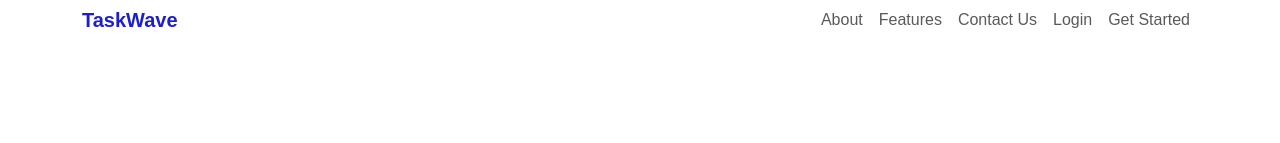
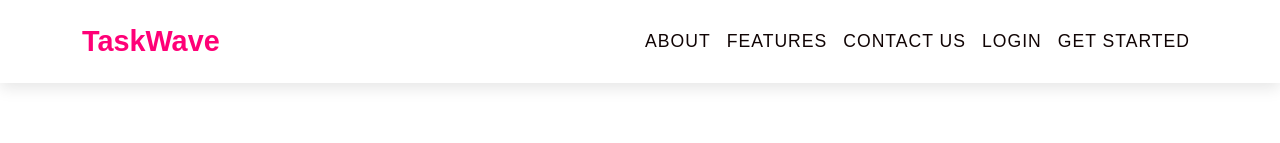
Before and after one commit to wambuiiiii/TaskWave, a website built with webpack: page index.html in a window 1280 px wide. Shown: the top 143 px of the page. Built offline with nearby package versions, Linux system fonts and the light colour scheme; files whose address does not match are found by name.

Commit message:
Updated navbar with animations & fixed content positioning

```diff
--- a/css/styles.css
+++ b/css/styles.css
@@ -1,12 +1,107 @@
 body {
-    font-family: Arial, sans-serif;
+    font-family: 'Poppins', sans-serif;
   background-color: #ffffff;
+  margin: 0;
+      padding: 0;
 }
+/* Glassmorphic Navbar */
 .navbar {
-    background: #ffffff;
-    padding: 0px;
-}
-.nav-link:hover {color: blue;}
+    background: rgba(255, 255, 255, 0.2); /* Transparent with a slight white tint */
+    backdrop-filter: blur(10px); /* Frosted glass effect */
+    -webkit-backdrop-filter: blur(10px);
+    transition: all 0.4s ease-in-out;
+    padding: 15px 20px;
+    position: fixed;
+    width: 100%;
+    top: 0;
+    left: 0;
+    z-index: 1000;
+    box-shadow: 0px 5px 15px rgba(0, 0, 0, 0.1);
+  }
+  .content {
+    padding-top: 80px; /* Adjust to prevent navbar overlap */
+  }
+
+  /* Navbar on Scroll */
+  .navbar.scrolled {
+    background: rgba(0, 0, 0, 0.6); /* Slight dark tint on scroll */
+    backdrop-filter: blur(15px);
+    -webkit-backdrop-filter: blur(15px);
+    box-shadow: 0px 5px 15px rgba(0, 0, 0, 0.2);
+  }
+
+  /* Navbar Brand */
+  .navbar-brand {
+    font-size: 1.8rem;
+    font-weight: bold;
+    color: #ff0077 !important; /* Neon pink for a modern touch */
+    transition: transform 0.3s ease-in-out, text-shadow 0.3s ease-in-out;
+  }
+  .navbar-brand:hover {
+    transform: scale(1.1);
+    text-shadow: 0 0 10px #ff0077;
+  }
+
+  /* Navbar Links */
+  .navbar-nav .nav-link {
+    font-size: 1.1rem;
+    color: #100404;
+    transition: all 0.3s ease-in-out;
+    position: relative;
+    font-weight: 500;
+    text-transform: uppercase;
+    letter-spacing: 1px;
+  }
+
+  /* Smooth Hover Effect */
+  .navbar-nav .nav-link:hover {
+    color: #ff0077;
+    transform: scale(1.1);
+  }
+
+  /* Underline Animation */
+  .navbar-nav .nav-link::after {
+    content: "";
+    display: block;
+    width: 0;
+    height: 2px;
+    background: #ff0077;
+    transition: width 0.3s ease-in-out;
+    position: absolute;
+    left: 50%;
+    bottom: -5px;
+    transform: translateX(-50%);
+  }
+  .navbar-nav .nav-link:hover::after {
+    width: 100%;
+  }
+
+  /* Navbar Toggle Button */
+  .navbar-toggler {
+    border: none;
+    outline: none;
+    transition: transform 0.3s ease-in-out;
+  }
+  .navbar-toggler:hover {
+    transform: rotate(180deg);
+  }
+
+  /* Navbar Icon Animation */
+  .navbar-toggler-icon {
+    width: 30px;
+    height: 30px;
+    background: linear-gradient(45deg, #ff0077, #ffcc00);
+    border-radius: 50%;
+    transition: all 0.3s ease-in-out;
+  }
+  .navbar-toggler:hover .navbar-toggler-icon {
+    box-shadow: 0 0 10px #ff0077, 0 0 20px #ffcc00;
+  }
+
+  /* Smooth Transition */
+  * {
+    transition: all 0.3s ease-in-out;
+  }
 .hero-section {
     background: url('landing.png') no-repeat center center/cover;
     height: 90vh;
--- a/index.html
+++ b/index.html
@@ -16,23 +16,24 @@
 <body>
     <nav class="navbar navbar-expand-lg">
         <div class="container">
-            <a class="navbar-brand fw-bold" href="#" style="color: #1e1ed1;" >TaskWave </a>
+          <a class="navbar-brand" href="#">TaskWave</a>
 
           <button class="navbar-toggler" type="button" data-bs-toggle="collapse" data-bs-target="#navbarNav">
             <span class="navbar-toggler-icon"></span>
           </button>
+
           <div class="collapse navbar-collapse" id="navbarNav">
             <ul class="navbar-nav ms-auto">
               <li class="nav-item"><a href="#" class="nav-link" data-target="project-section">About</a></li>
-                    <li class="nav-item"><a href="#" class="nav-link" data-target="features">Features</a>
-</li>
+              <li class="nav-item"><a href="#" class="nav-link" data-target="features">Features</a></li>
               <li class="nav-item"><a href="#" class="nav-link" data-target="footer">Contact Us</a></li>
-                    <li class="nav-item"><a href="#" class="nav-link"  data-target="login.html" onclick="navigateToPage(this)">Login </a> </li>
+              <li class="nav-item"><a href="#" class="nav-link" data-target="login.html" onclick="navigateToPage(this)">Login</a></li>
               <li class="nav-item"><a href="#" class="nav-link" data-target="project-section">Get Started</a></li>
             </ul>
           </div>
         </div>
       </nav>
+
 
 <section class="hero-section" style="display: flex; justify-content: space-between; align-items: center; padding: 0 8%; text-align: left;">
     <!-- Left Content -->
--- a/js/script.js
+++ b/js/script.js
@@ -11,7 +11,15 @@
         }
     });
 });
-/* JS to trigger animations on scroll */
+  // Navbar Scroll Effect
+  window.addEventListener("scroll", function () {
+    let navbar = document.querySelector(".navbar");
+    if (window.scrollY > 50) {
+      navbar.classList.add("scrolled");
+    } else {
+      navbar.classList.remove("scrolled");
+    }
+  });
 
 document.addEventListener("DOMContentLoaded", function () {
     const sections = document.querySelectorAll(".hero-section, .project-section, .features,.dash-container,.testimonials-section,.agents-section, .footer");
```
Also changed, not shown: img/img.png, img/img22.png (added). Lines whose indentation alone changed are shown as unchanged.
